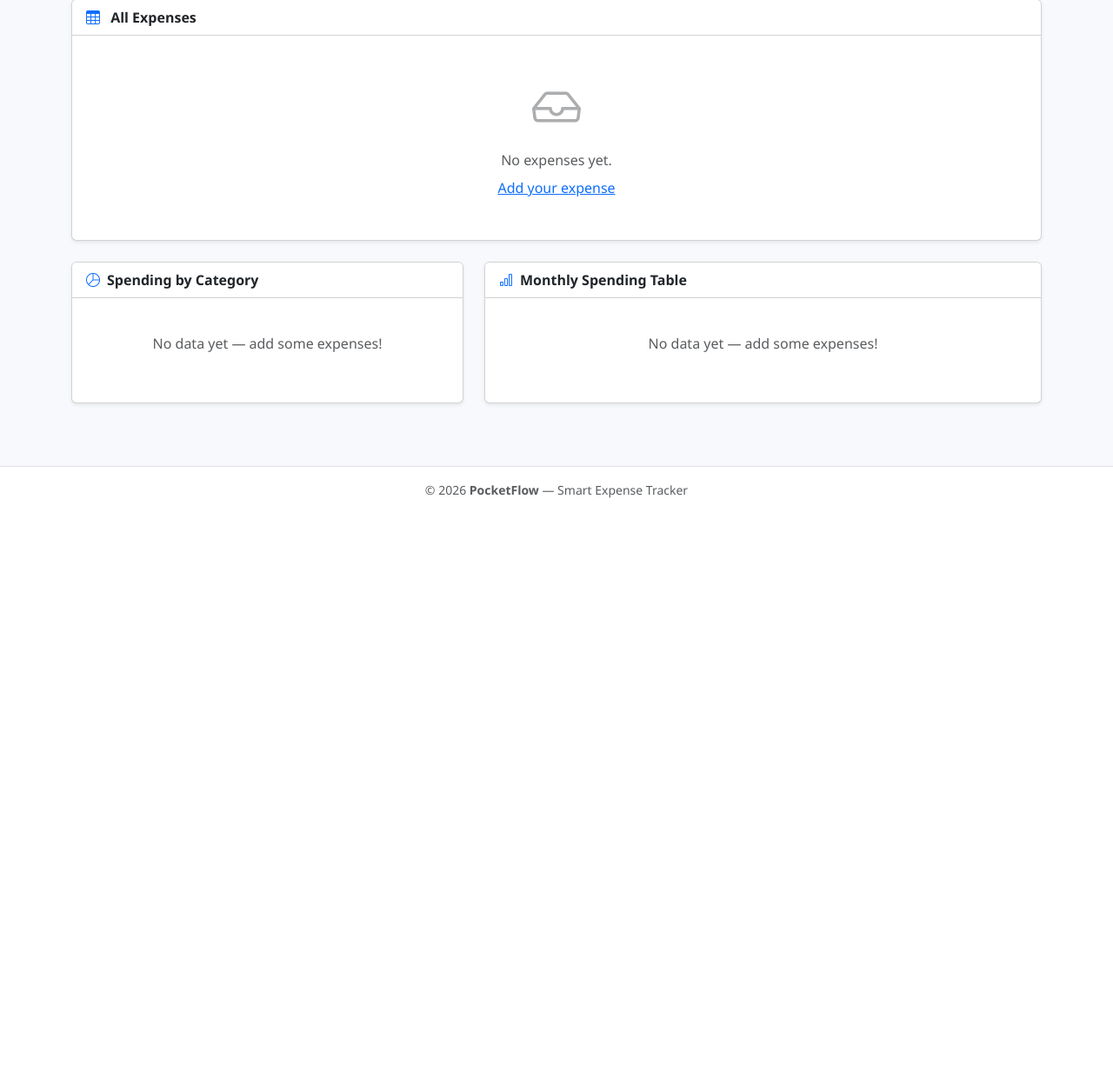
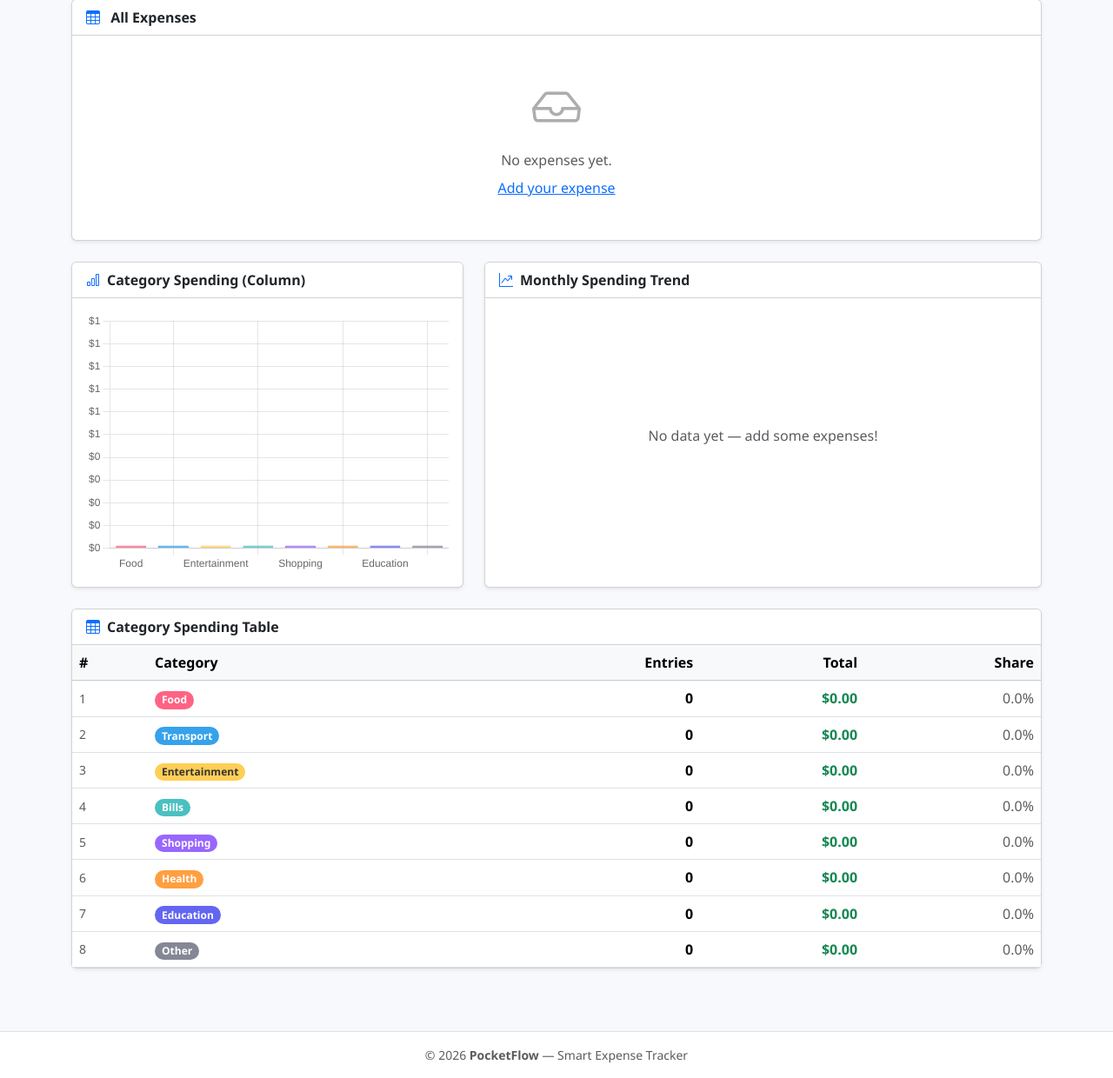
Before and after one commit to sanzinanafrose/PocketFlow, a Flask app: page /dashboard in a window 1280 px wide. Shown: the part 447-1687 px from the top of the page at 87% size. Before the commit the page ends 1020 px from the top, so only its background shows below. Run offline with Flask 3, Linux system fonts and the light colour scheme; a user stored in the database is signed in; data comes from the database, SQL or seed files in the repository; both versions use the stored data as it was after the commit.

Commit message:
chart all fixed

```diff
--- a/app.py
+++ b/app.py
@@ -436,8 +436,8 @@ def dashboard():
         chart_where += ' AND (title LIKE ? OR notes LIKE ? OR tags LIKE ?)'
         chart_params += [f'%{search}%', f'%{search}%', f'%{search}%']
 
-    cat_rows = conn.execute(
-        f'SELECT category, SUM(amount) AS total FROM expenses {chart_where} '
+    cat_agg_rows = conn.execute(
+        f'SELECT category, COUNT(*) AS entries, SUM(amount) AS total FROM expenses {chart_where} '
         f'GROUP BY category ORDER BY total DESC', chart_params
     ).fetchall()
     monthly_rows = conn.execute(
@@ -445,6 +445,31 @@ def dashboard():
         f"FROM expenses {chart_where} GROUP BY month ORDER BY month ASC", chart_params
     ).fetchall()
     conn.close()
+
+    # Keep category chart/table stable by always showing all known categories.
+    cat_lookup = {
+        r['category']: {
+            'entries': int(r['entries'] or 0),
+            'total': float(r['total'] or 0)
+        }
+        for r in cat_agg_rows
+    }
+    cat_rows = [
+        {
+            'category': cat,
+            'entries': cat_lookup.get(cat, {}).get('entries', 0),
+            'total': cat_lookup.get(cat, {}).get('total', 0.0)
+        }
+        for cat in CATEGORIES
+    ]
+    # Preserve visibility for legacy/custom categories already in DB.
+    for r in cat_agg_rows:
+        if r['category'] not in CATEGORIES:
+            cat_rows.append({
+                'category': r['category'],
+                'entries': int(r['entries'] or 0),
+                'total': float(r['total'] or 0)
+            })
 
     filtered_total = sum(e['amount'] for e in expenses)
 
@@ -458,6 +483,7 @@ def dashboard():
         categories=CATEGORIES,
         has_filter=has_filter,
         filters=filters,
+        cat_rows=cat_rows,
         cat_labels=[r['category'] for r in cat_rows],
         cat_values=[r['total'] for r in cat_rows],
         monthly_labels=[r['month'] for r in monthly_rows],
--- a/static/js/main.js
+++ b/static/js/main.js
@@ -18,6 +18,19 @@ const PALETTE = [
   '#FF6384', '#36A2EB', '#FFCE56', '#4BC0C0',
   '#9966FF', '#FF9F40', '#6366f1', '#858796'
 ];
+
+const CURRENCY_0 = new Intl.NumberFormat('en-US', {
+  style: 'currency',
+  currency: 'USD',
+  maximumFractionDigits: 0
+});
+
+const CURRENCY_2 = new Intl.NumberFormat('en-US', {
+  style: 'currency',
+  currency: 'USD',
+  minimumFractionDigits: 2,
+  maximumFractionDigits: 2
+});
 
 // ── Doughnut / Pie chart ─────────────────────────────────────────────────────
 function initPieChart(canvasId, labels, values) {
@@ -44,8 +57,53 @@ function initPieChart(canvasId, labels, values) {
             label: function (ctx) {
               var total = ctx.dataset.data.reduce(function (a, b) { return a + b; }, 0);
               var pct   = ((ctx.raw / total) * 100).toFixed(1);
-              return '  $' + ctx.raw.toFixed(2) + '  (' + pct + '%)';
+              return '  ' + CURRENCY_2.format(ctx.raw) + '  (' + pct + '%)';
             }
+          }
+        }
+      }
+    }
+  });
+}
+
+// ── Column chart (category totals) ─────────────────────────────────────────
+function initCategoryColumnChart(canvasId, labels, values) {
+  var ctx = document.getElementById(canvasId);
+  if (!ctx || !labels || !labels.length) return;
+  new Chart(ctx, {
+    type: 'bar',
+    data: {
+      labels: labels,
+      datasets: [{
+        label: 'Category Total ($)',
+        data: values,
+        backgroundColor: labels.map(function (_, i) { return PALETTE[i % PALETTE.length] + 'CC'; }),
+        borderColor: labels.map(function (_, i) { return PALETTE[i % PALETTE.length]; }),
+        borderWidth: 1,
+        borderRadius: 4,
+        minBarLength: 3
+      }]
+    },
+    options: {
+      responsive: true,
+      maintainAspectRatio: false,
+      scales: {
+        x: {
+          ticks: {
+            maxRotation: 0,
+            minRotation: 0
+          }
+        },
+        y: {
+          beginAtZero: true,
+          ticks: { callback: function (v) { return CURRENCY_0.format(v); } }
+        }
+      },
+      plugins: {
+        legend: { display: false },
+        tooltip: {
+          callbacks: {
+            label: function (ctx) { return '  ' + CURRENCY_2.format(ctx.raw); }
           }
         }
       }
@@ -67,7 +125,8 @@ function initBarChart(canvasId, labels, values) {
         backgroundColor: 'rgba(78,115,223,.75)',
         borderColor:     'rgba(78,115,223,1)',
         borderWidth: 1,
-        borderRadius: 4
+        borderRadius: 4,
+        minBarLength: 3
       }]
     },
     options: {
@@ -76,14 +135,14 @@ function initBarChart(canvasId, labels, values) {
       scales: {
         y: {
           beginAtZero: true,
-          ticks: { callback: function (v) { return '$' + v.toFixed(0); } }
+          ticks: { callback: function (v) { return CURRENCY_0.format(v); } }
         }
       },
       plugins: {
         legend: { display: false },
         tooltip: {
           callbacks: {
-            label: function (ctx) { return '  $' + ctx.raw.toFixed(2); }
+            label: function (ctx) { return '  ' + CURRENCY_2.format(ctx.raw); }
           }
         }
       }
--- a/templates/expenses/dashboard.html
+++ b/templates/expenses/dashboard.html
@@ -214,11 +214,11 @@
 
   <!-- ── Charts ───────────────────────────────────────────────────────────── -->
   <div class="row g-4 mb-4">
-    <!-- Pie/Doughnut -->
+    <!-- Column: Category spending -->
     <div class="col-lg-5">
       <div class="card shadow-sm h-100">
         <div class="card-header bg-white fw-semibold d-flex justify-content-between align-items-center flex-wrap gap-1">
-          <span><i class="bi bi-pie-chart me-2 text-primary"></i>Spending by Category</span>
+          <span><i class="bi bi-bar-chart me-2 text-primary"></i>Category Spending (Column)</span>
           {% if has_filter %}
             <span class="badge bg-primary fw-normal">
               <i class="bi bi-funnel-fill me-1"></i>Filtered
@@ -231,7 +231,7 @@
         <div class="card-body d-flex align-items-center justify-content-center">
           {% if cat_labels %}
             <div class="chart-box w-100">
-              <canvas id="pieChart"></canvas>
+              <canvas id="categoryChart"></canvas>
             </div>
           {% else %}
             <p class="text-muted text-center py-4">
@@ -245,7 +245,7 @@
     <div class="col-lg-7">
       <div class="card shadow-sm h-100">
         <div class="card-header bg-white fw-semibold d-flex justify-content-between align-items-center flex-wrap gap-1">
-          <span><i class="bi bi-bar-chart me-2 text-primary"></i>Monthly Spending Table</span>
+          <span><i class="bi bi-graph-up-arrow me-2 text-primary"></i>Monthly Spending Trend</span>
           {% if has_filter %}
             <span class="badge bg-primary fw-normal">
               <i class="bi bi-funnel-fill me-1"></i>Filtered
@@ -270,6 +270,53 @@
     </div>
   </div>
 
+  <div class="card shadow-sm mb-4">
+    <div class="card-header bg-white fw-semibold d-flex justify-content-between align-items-center">
+      <span><i class="bi bi-table me-2 text-primary"></i>Category Spending Table</span>
+      {% if has_filter %}
+        <span class="badge bg-primary fw-normal"><i class="bi bi-funnel-fill me-1"></i>Filtered view</span>
+      {% endif %}
+    </div>
+    {% if cat_rows %}
+      <div class="table-responsive">
+        <table class="table table-hover align-middle mb-0">
+          <thead class="table-light">
+            <tr>
+              <th>#</th>
+              <th>Category</th>
+              <th class="text-end">Entries</th>
+              <th class="text-end">Total</th>
+              <th class="text-end">Share</th>
+            </tr>
+          </thead>
+          <tbody>
+            {% for row in cat_rows %}
+              <tr>
+                <td class="text-muted small">{{ loop.index }}</td>
+                <td>
+                  <span class="badge cat-{{ row.category }} rounded-pill px-2">{{ row.category }}</span>
+                </td>
+                <td class="text-end fw-semibold">{{ row.entries }}</td>
+                <td class="text-end fw-bold text-success">${{ "%.2f"|format(row.total) }}</td>
+                <td class="text-end text-muted">
+                  {% if filtered_total > 0 %}
+                    {{ "%.1f"|format((row.total / filtered_total) * 100) }}%
+                  {% else %}
+                    0.0%
+                  {% endif %}
+                </td>
+              </tr>
+            {% endfor %}
+          </tbody>
+        </table>
+      </div>
+    {% else %}
+      <div class="card-body text-center text-muted py-4">
+        {% if has_filter %}No category totals for current filters.{% else %}No category data yet.{% endif %}
+      </div>
+    {% endif %}
+  </div>
+
 </div>
 {% endblock %}
 {% block scripts %}
@@ -285,7 +332,7 @@
 <script>
     const chartData = JSON.parse(document.getElementById('chart-data').textContent);
 
-    initPieChart('pieChart', chartData.cat_labels, chartData.cat_values);
+  initCategoryColumnChart('categoryChart', chartData.cat_labels, chartData.cat_values);
     initBarChart('barChart', chartData.monthly_labels, chartData.monthly_values);
 </script>
 {% endblock %}
--- a/templates/expenses/edit_expense.html
+++ b/templates/expenses/edit_expense.html
@@ -63,11 +63,8 @@
         <!-- Notes -->
         <div class="mb-3">
           <label for="notes" class="form-label fw-semibold">
-<<<<<<< HEAD
-            <i class="bi bi-chat-left-text me-1 text-secondary"></i> Write Notes
-=======
             <i class="bi bi-chat-left-text me-1 text-secondary"></i>Write Notes
->>>>>>> 46f781b4a1febae3ac609538948fa6884409fc49
+
           </label>
           <textarea id="notes" name="notes" class="form-control" rows="2">{{ request.form.get('notes', expense.notes) }}</textarea>
         </div>
```
Also changed, not shown: pocket_flow.db.
